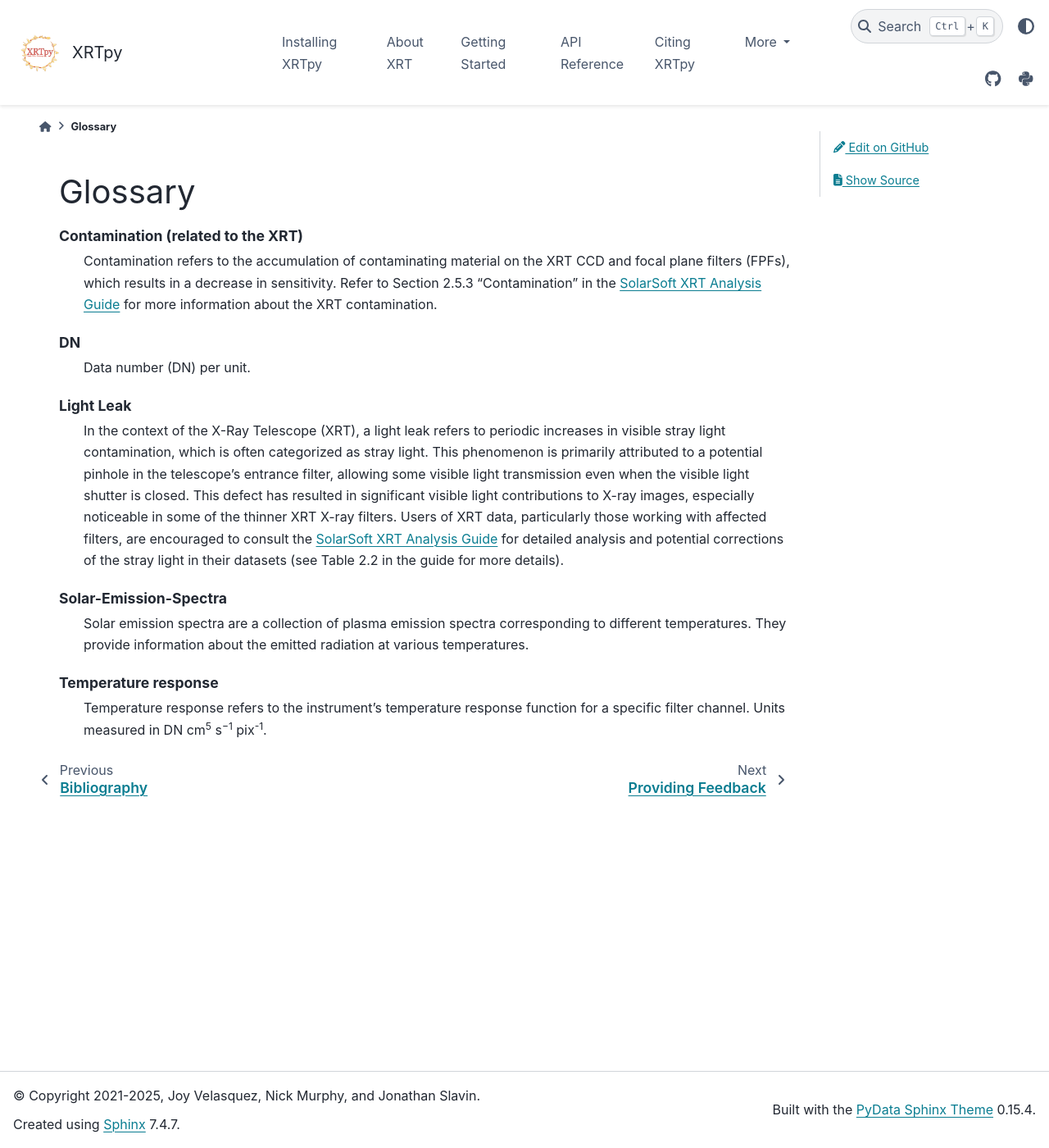
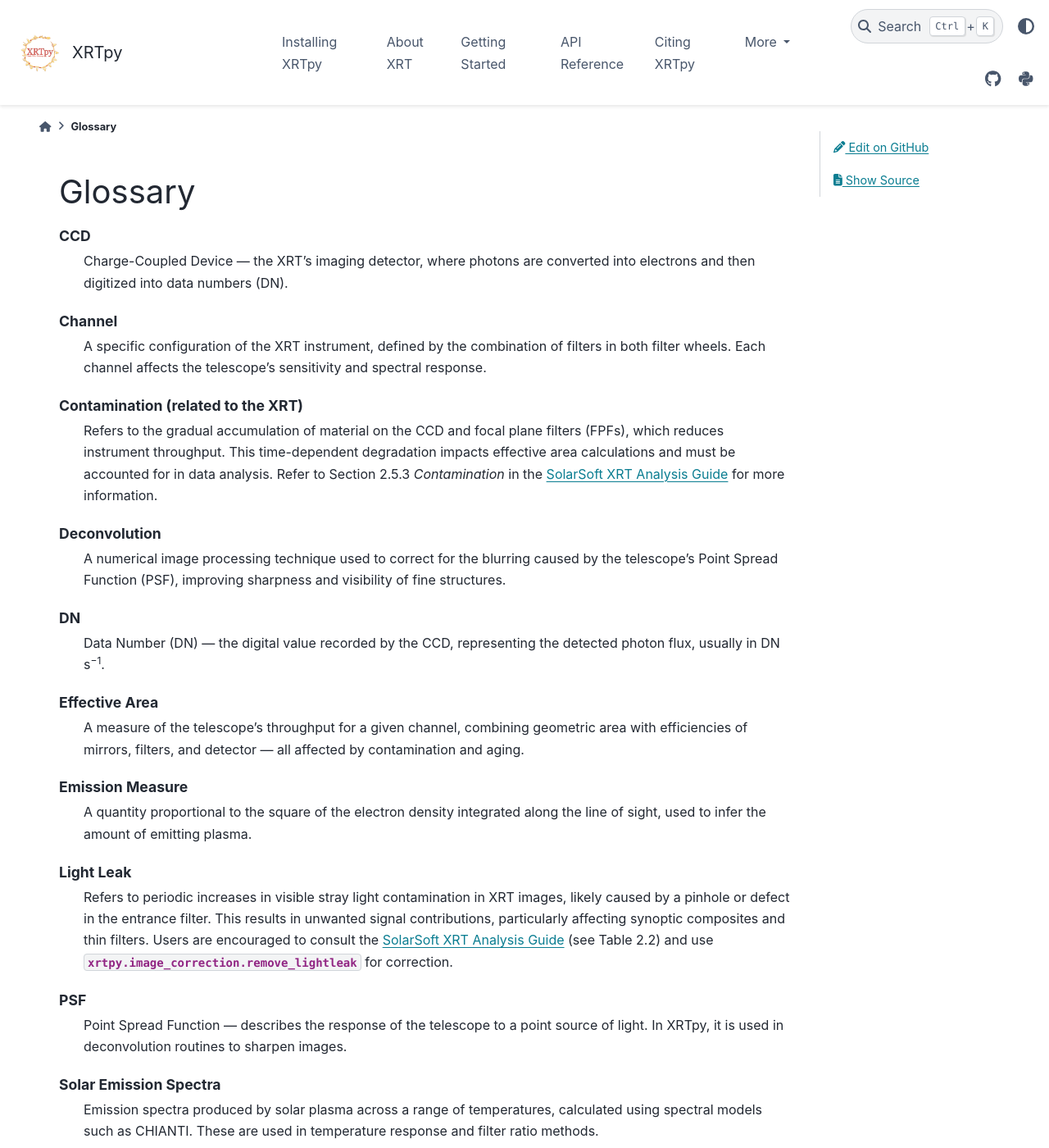
Before and after one commit to HinodeXRT/xrtpy, a Sphinx documentation site: the page built from docs/glossary.rst, in a window 1280 px wide and 1400 px high. Shown: the whole window at 82% size. Built offline with Sphinx 7.4.7 and the PyData theme 0.15.4, drawn with Linux system fonts in a browser that asks for light colours; pages that are not in the unit, such as notebooks, are missing from menus; the version number could not be read and is left out; some of the changed text lies outside the part shown.

Commit message:
Updated glossary

```diff
--- a/docs/glossary.rst
+++ b/docs/glossary.rst
@@ -7,25 +7,38 @@ Glossary
 .. glossary::
    :sorted:
 
-   Light Leak
-      In the context of the X-Ray Telescope (XRT), a light leak refers to periodic increases in visible stray light contamination, which is often categorized as stray light.
-      This phenomenon is primarily attributed to a potential pinhole in the telescope's entrance filter, allowing some visible light transmission even when the visible light shutter is closed.
-      This defect has resulted in significant visible light contributions to X-ray images, especially noticeable in some of the thinner XRT X-ray filters.
-      Users of XRT data, particularly those working with affected filters, are encouraged to consult the `SolarSoft XRT Analysis Guide`_ for detailed analysis and
-      potential corrections of the stray light in their datasets (see Table 2.2 in the guide for more details).
+   CCD
+      Charge-Coupled Device — the XRT’s imaging detector, where photons are converted into electrons and then digitized into data numbers (DN).
+
+   Channel
+      A specific configuration of the XRT instrument, defined by the combination of filters in both filter wheels. Each channel affects the telescope’s sensitivity and spectral response.
+
+   Deconvolution
+      A numerical image processing technique used to correct for the blurring caused by the telescope’s Point Spread Function (PSF), improving sharpness and visibility of fine structures.
 
    DN
-      Data number (DN) per unit.
+      Data Number (DN) — the digital value recorded by the CCD, representing the detected photon flux, usually in DN s\ :sup:`−1`\ .
+
+   Effective Area
+      A measure of the telescope's throughput for a given channel, combining geometric area with efficiencies of mirrors, filters, and detector — all affected by contamination and aging.
+
+   Emission Measure
+      A quantity proportional to the square of the electron density integrated along the line of sight, used to infer the amount of emitting plasma.
+
+   Light Leak
+      Refers to periodic increases in visible stray light contamination in XRT images, likely caused by a pinhole or defect in the entrance filter. This results in unwanted signal contributions, particularly affecting synoptic composites and thin filters. Users are encouraged to consult the `SolarSoft XRT Analysis Guide`_ (see Table 2.2) and use `xrtpy.image_correction.remove_lightleak` for correction.
+
 
    Contamination (related to the XRT)
-      Contamination refers to the accumulation of contaminating material on the XRT CCD and focal plane filters (FPFs), which results in a decrease in sensitivity.
-      Refer to Section 2.5.3 "Contamination" in the `SolarSoft XRT Analysis Guide`_ for more information about the XRT contamination.
+      Refers to the gradual accumulation of material on the CCD and focal plane filters (FPFs), which reduces instrument throughput. This time-dependent degradation impacts effective area calculations and must be accounted for in data analysis. Refer to Section 2.5.3 *Contamination* in the `SolarSoft XRT Analysis Guide`_ for more information.
 
-   Temperature response
-      Temperature response refers to the instrument's temperature response function for a specific filter channel. Units measured in
-      DN cm\ :sup:`5` s\ :sup:`−1` pix\ :sup:`-1`\ .
+   PSF
+      Point Spread Function — describes the response of the telescope to a point source of light. In XRTpy, it is used in deconvolution routines to sharpen images.
 
-   Solar-Emission-Spectra
-      Solar emission spectra are a collection of plasma emission spectra corresponding to different temperatures. They provide information about the emitted radiation at various temperatures.
+   Solar Emission Spectra
+      Emission spectra produced by solar plasma across a range of temperatures, calculated using spectral models such as CHIANTI. These are used in temperature response and filter ratio methods.
+
+   Temperature Response
+      The expected response of the instrument to isothermal plasma as a function of temperature, given in units of DN cm\ :sup:`5` s\ :sup:`−1` pix\ :sup:`−1` for each filter channel. Calculated using CHIANTI atomic models and user-defined abundances.
 
 .. _SolarSoft XRT Analysis Guide: https://xrt.cfa.harvard.edu/resources/documents/XAG/XAG.pdf
```
